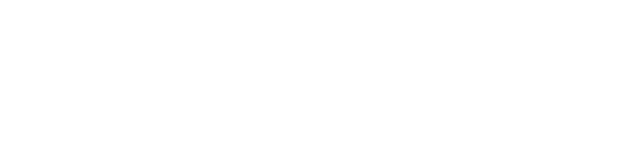
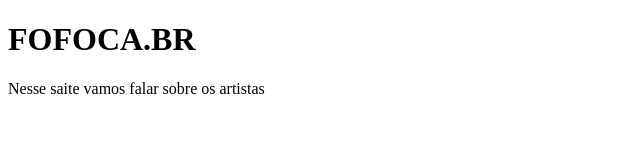
Before and after one commit to bruno1295/br, a plain HTML site: page index.html in a window 1280 px wide. Shown: the whole page, without its empty margins (0-640 px from the left). Drawn offline with Linux system fonts and the light colour scheme.

Commit message:
jyfhmytdyy

```diff
--- a/index.html
+++ b/index.html
@@ -8,8 +8,8 @@
 </head>
 
 <body>
-
-
+<h1>FOFOCA.BR</h1>
+Nesse saite vamos falar sobre os artistas
 </body>
 
 
```
